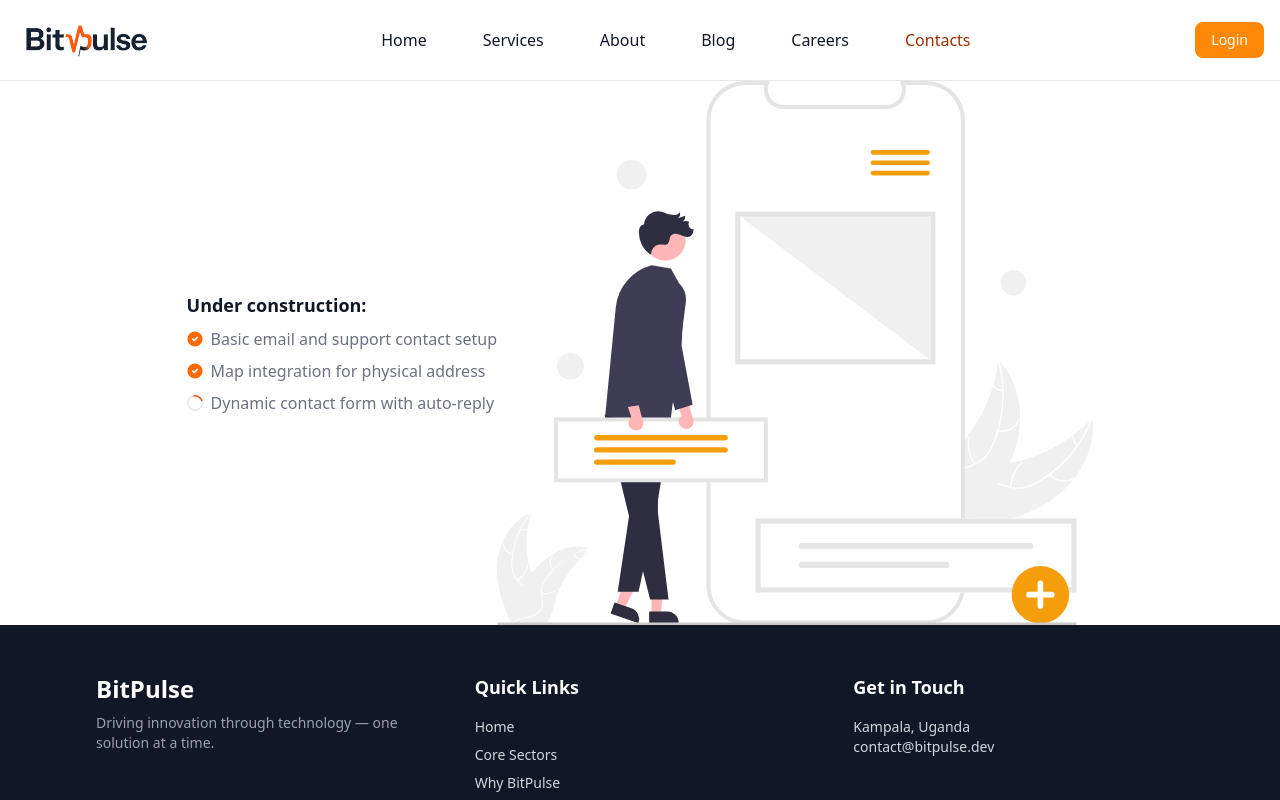
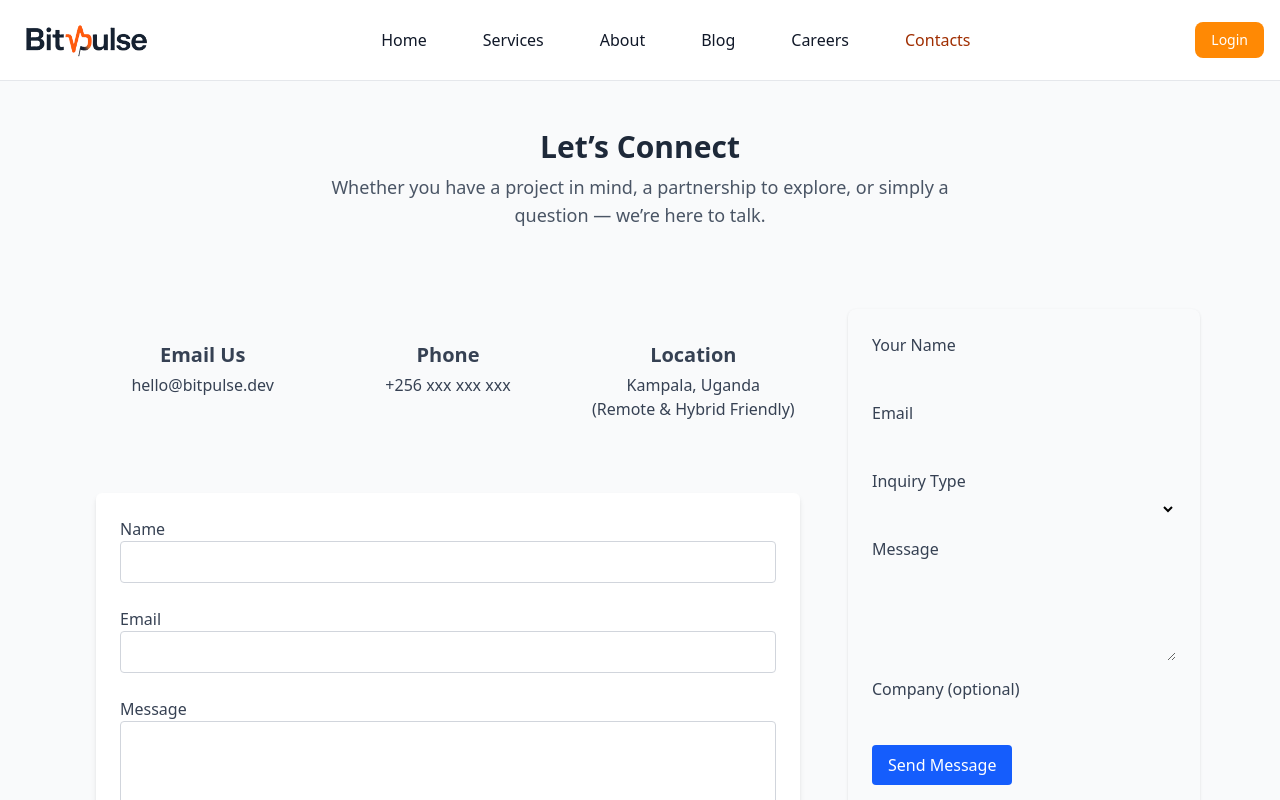
Before and after one commit to Aine-dickson/bitpulse, a Vue app: page /contacts in a window 1280 px wide. Built offline with nearby package versions, Linux system fonts and the light colour scheme.

Commit message:
About us page

```diff
--- /dev/null
+++ b/src/components/quickConsultation.vue
@@ -0,0 +1,48 @@
+<!-- TODO -->
+<template>
+  <form @submit.prevent="submitForm" class="bg-white shadow p-6 rounded space-y-4">
+    <h3 class="text-lg font-semibold">Quick Consultation Request</h3>
+    <input v-model="form.name" type="text" placeholder="Your Name" class="input" required />
+    <input v-model="form.email" type="email" placeholder="Your Email" class="input" required />
+    <select v-model="form.reason" class="input" required>
+      <option value="" disabled selected>Reason for Contact</option>
+      <option>General Inquiry</option>
+      <option>Service Request</option>
+      <option>Support</option>
+      <option>Partnership</option>
+    </select>
+    <textarea v-model="form.message" placeholder="Tell us more..." class="input" rows="4"></textarea>
+    <button type="submit" class="bg-blue-600 text-white px-4 py-2 rounded hover:bg-blue-700 w-full">
+      Send Request
+    </button>
+    <p v-if="status" class="text-sm mt-2 text-green-600">{{ status }}</p>
+  </form>
+</template>
+
+<script setup>
+import { ref } from 'vue'
+
+const form = ref({
+  name: '',
+  email: '',
+  reason: '',
+  message: ''
+})
+
+const status = ref('')
+
+function submitForm() {
+  // Simulate submit
+  setTimeout(() => {
+    status.value = 'We’ve received your message. We’ll get back to you shortly!'
+    form.value = { name: '', email: '', reason: '', message: '' }
+  }, 1000)
+}
+</script>
+
+<style scoped>
+@reference "../assets/main.css";
+.input {
+  @apply w-full border border-gray-300 rounded px-3 py-2 text-sm;
+}
+</style>
--- a/src/views/about.vue
+++ b/src/views/about.vue
@@ -1,37 +1,129 @@
 <template>
-    <div class="md:h-full h-screen flex justify-center items-center p-8 bg-[url('../assets/under_construction.svg')] md:bg-none bg-no-repeat bg-center py-8 md:py-0">
-        <div class="bg-black/60 md:bg-transparent backdrop-blur-sm rounded-lg md:rounded-none p-8 md:p-0 flex flex-col justify-center md:block">
-            <h2 class="mb-2 text-lg font-semibold text-gray-900 dark:text-white">Under construction:</h2>
-            <ul class="max-w-md space-y-2 text-gray-400 md:text-gray-500 list-inside dark:text-gray-300 md:dark:text-gray-400">
-                <li class="flex items-center">
-                    <svg class="w-4 h-4 me-2 text-orange-500 dark:text-orange-400 shrink-0" aria-hidden="true" xmlns="http://www.w3.org/2000/svg" fill="currentColor" viewBox="0 0 20 20">
-                        <path d="M10 .5a9.5 9.5 0 1 0 9.5 9.5A9.51 9.51 0 0 0 10 .5Zm3.707 8.207-4 4a1 1 0 0 1-1.414 0l-2-2a1 1 0 0 1 1.414-1.414L9 10.586l3.293-3.293a1 1 0 0 1 1.414 1.414Z"/>
-                    </svg>
-                    Introduction to BitPulse mission and values
+    <div class="min-h-screen bg-gray-950 text-gray-200 py-16 px-4 md:px-12 lg:px-24">
+        <!-- Hero -->
+        <section class="text-center mb-16">
+            <h1 class="text-4xl md:text-5xl font-bold mb-4">About BitPulse</h1>
+            <p class="text-lg text-gray-400 max-w-3xl mx-auto">
+                Because ideas deserve to be built — beautifully and boldly.
+            </p>
+        </section>
+
+        <!-- Founding Story -->
+        <section class="mb-16">
+            <h2 class="text-2xl font-semibold mb-4">Our Origin</h2>
+            <p class="text-gray-300 max-w-4xl">
+                BitPulse was born out of the desire to craft practical, transformative tech solutions that create tangible impact — from smart cities to next-gen developer tools. We began with a vision to not just build products, but to empower industries and communities.
+            </p>
+        </section>
+
+        <!-- Mission and Vision -->
+        <section class="mb-16">
+            <div class="grid md:grid-cols-2 gap-8">
+                <div>
+                    <h3 class="text-xl font-semibold mb-2">Our Mission</h3>
+                    <p class="text-gray-300">
+                        To engineer purposeful technology that solves real-world problems and uplifts people and industries.
+                    </p>
+                </div>
+                <div>
+                    <h3 class="text-xl font-semibold mb-2">Our Vision</h3>
+                    <p class="text-gray-300">
+                        A world where tech works in harmony with human potential — building smarter cities, better health systems, and inclusive digital futures.
+                    </p>
+                </div>
+            </div>
+        </section>
+
+        <!-- Core Values -->
+        <section class="mb-16">
+            <h2 class="text-2xl font-semibold mb-4 text-gray-200">What Drives Us</h2>
+            <ul class="grid md:grid-cols-3 gap-6">
+                <li class="bg-orange-800 p-6 rounded shadow">
+                    <h4 class="font-bold mb-2">Driven by Innovation</h4>
+                    <p>We don’t just follow trends — we engineer tomorrow’s breakthroughs from the ground up.</p>
                 </li>
-                <li class="flex items-center">
-                    <svg class="w-4 h-4 me-2 text-orange-500 dark:text-orange-400 shrink-0" aria-hidden="true" xmlns="http://www.w3.org/2000/svg" fill="currentColor" viewBox="0 0 20 20">
-                        <path d="M10 .5a9.5 9.5 0 1 0 9.5 9.5A9.51 9.51 0 0 0 10 .5Zm3.707 8.207-4 4a1 1 0 0 1-1.414 0l-2-2a1 1 0 0 1 1.414-1.414L9 10.586l3.293-3.293a1 1 0 0 1 1.414 1.414Z"/>
-                    </svg>
-                    Overview of BitCraft and open-source culture
+                <li class="bg-orange-800 p-6 rounded shadow">
+                    <h4 class="font-bold mb-2">Full-Stack Expertise</h4>
+                    <p>From hardware schematics to scalable cloud systems, we craft seamless end-to-end solutions.</p>
                 </li>
-                <li class="flex items-center">
-                    <div role="status">
-                        <svg aria-hidden="true" class="w-4 h-4 me-2 text-gray-200 animate-spin dark:text-gray-600 fill-orange-600" viewBox="0 0 100 101" fill="none" xmlns="http://www.w3.org/2000/svg"><path d="M100 50.5908C100 78.2051 77.6142 100.591 50 100.591C22.3858 100.591 0 78.2051 0 50.5908C0 22.9766 22.3858 0.59082 50 0.59082C77.6142 0.59082 100 22.9766 100 50.5908ZM9.08144 50.5908C9.08144 73.1895 27.4013 91.5094 50 91.5094C72.5987 91.5094 90.9186 73.1895 90.9186 50.5908C90.9186 27.9921 72.5987 9.67226 50 9.67226C27.4013 9.67226 9.08144 27.9921 9.08144 50.5908Z" fill="currentColor"/><path d="M93.9676 39.0409C96.393 38.4038 97.8624 35.9116 97.0079 33.5539C95.2932 28.8227 92.871 24.3692 89.8167 20.348C85.8452 15.1192 80.8826 10.7238 75.2124 7.41289C69.5422 4.10194 63.2754 1.94025 56.7698 1.05124C51.7666 0.367541 46.6976 0.446843 41.7345 1.27873C39.2613 1.69328 37.813 4.19778 38.4501 6.62326C39.0873 9.04874 41.5694 10.4717 44.0505 10.1071C47.8511 9.54855 51.7191 9.52689 55.5402 10.0491C60.8642 10.7766 65.9928 12.5457 70.6331 15.2552C75.2735 17.9648 79.3347 21.5619 82.5849 25.841C84.9175 28.9121 86.7997 32.2913 88.1811 35.8758C89.083 38.2158 91.5421 39.6781 93.9676 39.0409Z" fill="currentFill"/></svg>
-                        <span class="sr-only">Loading...</span>
-                    </div>
-                    Team bios and origin story
+                <li class="bg-orange-800 p-6 rounded shadow">
+                    <h4 class="font-bold mb-2">Community-Focused</h4>
+                    <p>We build with and for people. Our open approach invites collaboration, learning, and shared success.</p>
                 </li>
-                <!-- <li class="flex items-center">
-                    <div role="status">
-                        <svg aria-hidden="true" class="w-4 h-4 me-2 text-gray-200 animate-spin dark:text-gray-600 fill-orange-600" viewBox="0 0 100 101" fill="none" xmlns="http://www.w3.org/2000/svg"><path d="M100 50.5908C100 78.2051 77.6142 100.591 50 100.591C22.3858 100.591 0 78.2051 0 50.5908C0 22.9766 22.3858 0.59082 50 0.59082C77.6142 0.59082 100 22.9766 100 50.5908ZM9.08144 50.5908C9.08144 73.1895 27.4013 91.5094 50 91.5094C72.5987 91.5094 90.9186 73.1895 90.9186 50.5908C90.9186 27.9921 72.5987 9.67226 50 9.67226C27.4013 9.67226 9.08144 27.9921 9.08144 50.5908Z" fill="currentColor"/><path d="M93.9676 39.0409C96.393 38.4038 97.8624 35.9116 97.0079 33.5539C95.2932 28.8227 92.871 24.3692 89.8167 20.348C85.8452 15.1192 80.8826 10.7238 75.2124 7.41289C69.5422 4.10194 63.2754 1.94025 56.7698 1.05124C51.7666 0.367541 46.6976 0.446843 41.7345 1.27873C39.2613 1.69328 37.813 4.19778 38.4501 6.62326C39.0873 9.04874 41.5694 10.4717 44.0505 10.1071C47.8511 9.54855 51.7191 9.52689 55.5402 10.0491C60.8642 10.7766 65.9928 12.5457 70.6331 15.2552C75.2735 17.9648 79.3347 21.5619 82.5849 25.841C84.9175 28.9121 86.7997 32.2913 88.1811 35.8758C89.083 38.2158 91.5421 39.6781 93.9676 39.0409Z" fill="currentFill"/></svg>
-                        <span class="sr-only">Loading...</span>
-                    </div>
-                    Interactive timeline of our evolution
-                </li> -->
             </ul>
-        </div>
+        </section>
 
-        <img src="../assets/under_construction.svg" alt="" class="hidden md:block">
+        <!-- How We Work -->
+        <section class="mb-16">
+            <h2 class="text-2xl font-semibold mb-4">How We Work</h2>
+            <p class="max-w-4xl text-gray-300">
+                Our process is lean, agile, and deeply collaborative. We begin by understanding your vision, then build a strategic roadmap to bring it to life — with full-stack development, prototyping, and ongoing support that scales with your needs.
+            </p>
+        </section>
+
+        <!-- BitPulse in Numbers (optional) -->
+        <section class="mb-16">
+            <h2 class="text-2xl font-semibold mb-4">BitPulse in Numbers</h2>
+            <div class="grid sm:grid-cols-3 gap-6 text-center">
+                <div>
+                    <p class="text-4xl font-bold">0+</p>
+                    <p class="text-gray-400">Projects Deployed</p>
+                </div>
+                <div>
+                    <p class="text-4xl font-bold">0+</p>
+                    <p class="text-gray-400">Developers Empowered</p>
+                </div>
+                <div>
+                    <p class="text-4xl font-bold">0+</p>
+                    <p class="text-gray-400">Hours of R&D</p>
+                </div>
+            </div>
+
+            <!-- Note: Replace 0+ with actual values when available -->
+        </section>
+
+        <!-- Founder Quote (optional) -->
+        <section class="mb-16 text-center">
+            <blockquote class="italic text-lg text-gray-300 max-w-2xl mx-auto">
+                “We’re not just coding solutions — we’re building bridges between what’s possible and what’s needed.”
+            </blockquote>
+            <p class="mt-2 text-sm text-gray-500">— BitPulse Founder</p>
+        </section>
+
+        <!-- Timeline (optional) -->
+        <section class="mb-16">
+        <h2 class="text-2xl font-semibold mb-4">Milestones</h2>
+            <ul class="border-l-2 border-orange-600 pl-6 space-y-6">
+                <li>
+                    <div class="text-orange-600 font-bold">2023</div>
+                    <p class="text-gray-300">BitPulse vision conceived and research started.</p>
+                </li>
+                <li>
+                    <div class="text-orange-600 font-bold">2024</div>
+                    <p class="text-gray-300">BitCraft launched as the open innovation community arm.</p>
+                </li>
+                <li>
+                    <div class="text-orange-600 font-bold">2025</div>
+                    <p class="text-gray-300">Public launch and pilot projects underway.</p>
+                </li>
+            </ul>
+        </section>
+
+        <!-- Manifesto (optional) -->
+        <section class="mb-16 bg-orange-800 p-8 rounded">
+            <h2 class="text-2xl font-semibold mb-4 text-center text-gray-100">The BitPulse Manifesto</h2>
+            <p class="max-w-3xl mx-auto text-gray-300 text-center">
+                We believe in purposeful technology. In small teams that build big things. In local ideas with global impact. In tech that respects people, that educates, that amplifies what makes us human.
+            </p>
+        </section>
+
+        <!-- CTA -->
+        <section class="text-center mt-16">
+            <h2 class="text-2xl font-bold mb-4">Let’s Build Something That Matters</h2>
+            <p class="text-gray-400 mb-6">Ready to bring your vision to life or explore how we can work together?</p>
+            <router-link to="/contacts" class="inline-block bg-orange-600 hover:bg-orange-700 text-white px-6 py-3 rounded">
+                Connect with Us
+            </router-link>
+        </section>
     </div>
 </template>
--- a/src/views/contacts.vue
+++ b/src/views/contacts.vue
@@ -1,39 +1,144 @@
 <template>
-    <div class="md:h-full h-screen flex justify-center items-center p-8 bg-[url('../assets/under_construction.svg')] md:bg-none bg-no-repeat bg-center py-8 md:py-0">
-        <div class="bg-black/60 md:bg-transparent backdrop-blur-sm rounded-lg md:rounded-none p-8 md:p-0 flex flex-col justify-center md:block">
-            <h2 class="mb-2 text-lg font-semibold text-gray-900 dark:text-white">Under construction:</h2>
-            <ul class="max-w-md space-y-2 text-gray-400 md:text-gray-500 list-inside dark:text-gray-300 md:dark:text-gray-400">
-                <li class="flex items-center">
-                    <svg class="w-4 h-4 me-2 text-orange-500 dark:text-orange-400 shrink-0" aria-hidden="true" xmlns="http://www.w3.org/2000/svg" fill="currentColor" viewBox="0 0 20 20">
-                        <path d="M10 .5a9.5 9.5 0 1 0 9.5 9.5A9.51 9.51 0 0 0 10 .5Zm3.707 8.207-4 4a1 1 0 0 1-1.414 0l-2-2a1 1 0 0 1 1.414-1.414L9 10.586l3.293-3.293a1 1 0 0 1 1.414 1.414Z"/>
-                    </svg>
-                    Basic email and support contact setup
-                </li>
+    <div class="bg-gray-50 min-h-screen">
+        <!-- Intro -->
+        <section class="text-center py-12 px-4">
+            <h1 class="text-3xl font-bold text-gray-800">Let’s Connect</h1>
+            <p class="mt-2 text-gray-600 text-lg max-w-2xl mx-auto">
+                Whether you have a project in mind, a partnership to explore, or simply a question — we’re here to talk.
+            </p>
+        </section>
 
-                <li class="flex items-center">
-                    <svg class="w-4 h-4 me-2 text-orange-500 dark:text-orange-400 shrink-0" aria-hidden="true" xmlns="http://www.w3.org/2000/svg" fill="currentColor" viewBox="0 0 20 20">
-                        <path d="M10 .5a9.5 9.5 0 1 0 9.5 9.5A9.51 9.51 0 0 0 10 .5Zm3.707 8.207-4 4a1 1 0 0 1-1.414 0l-2-2a1 1 0 0 1 1.414-1.414L9 10.586l3.293-3.293a1 1 0 0 1 1.414 1.414Z"/>
-                    </svg>
-                     Map integration for physical address
-                </li>
+        <!-- Main contact content -->
+        <section class="grid grid-cols-1 md:grid-cols-3 gap-8 max-w-6xl mx-auto px-4 py-8">
+            <div class="col-span-3 md:col-span-2">
+                <!-- Contact Methods -->
+                <section class="grid grid-cols-1 md:grid-cols-3 gap-8 px-4 py-8 text-gray-700">
+                    <div class="text-center">
+                        <h3 class="text-xl font-semibold">Email Us</h3>
+                        <p class="mt-1">hello@bitpulse.dev</p>
+                    </div>
+                    <div class="text-center">
+                        <h3 class="text-xl font-semibold">Phone</h3>
+                        <p class="mt-1">+256 xxx xxx xxx</p>
+                    </div>
+                    <div class="text-center">
+                        <h3 class="text-xl font-semibold">Location</h3>
+                        <p class="mt-1">Kampala, Uganda<br />(Remote & Hybrid Friendly)</p>
+                    </div>
+                </section>
 
-                <li class="flex items-center">
-                    <div role="status">
-                        <svg aria-hidden="true" class="w-4 h-4 me-2 text-gray-200 animate-spin dark:text-gray-600 fill-orange-600" viewBox="0 0 100 101" fill="none" xmlns="http://www.w3.org/2000/svg"><path d="M100 50.5908C100 78.2051 77.6142 100.591 50 100.591C22.3858 100.591 0 78.2051 0 50.5908C0 22.9766 22.3858 0.59082 50 0.59082C77.6142 0.59082 100 22.9766 100 50.5908ZM9.08144 50.5908C9.08144 73.1895 27.4013 91.5094 50 91.5094C72.5987 91.5094 90.9186 73.1895 90.9186 50.5908C90.9186 27.9921 72.5987 9.67226 50 9.67226C27.4013 9.67226 9.08144 27.9921 9.08144 50.5908Z" fill="currentColor"/><path d="M93.9676 39.0409C96.393 38.4038 97.8624 35.9116 97.0079 33.5539C95.2932 28.8227 92.871 24.3692 89.8167 20.348C85.8452 15.1192 80.8826 10.7238 75.2124 7.41289C69.5422 4.10194 63.2754 1.94025 56.7698 1.05124C51.7666 0.367541 46.6976 0.446843 41.7345 1.27873C39.2613 1.69328 37.813 4.19778 38.4501 6.62326C39.0873 9.04874 41.5694 10.4717 44.0505 10.1071C47.8511 9.54855 51.7191 9.52689 55.5402 10.0491C60.8642 10.7766 65.9928 12.5457 70.6331 15.2552C75.2735 17.9648 79.3347 21.5619 82.5849 25.841C84.9175 28.9121 86.7997 32.2913 88.1811 35.8758C89.083 38.2158 91.5421 39.6781 93.9676 39.0409Z" fill="currentFill"/></svg>
-                        <span class="sr-only">Loading...</span>
+                <!-- Contact Form -->
+                <section class="max-w-3xl mx-auto px-4 py-10">
+                    <form @submit.prevent="sendMessage" class="space-y-6 bg-white p-6 shadow-md rounded-md">
+                        <div>
+                            <label class="block text-gray-700">Name</label>
+                            <input v-model="form.name" type="text" required class="w-full border border-gray-300 p-2 rounded" />
+                        </div>
+                        <div>
+                            <label class="block text-gray-700">Email</label>
+                            <input v-model="form.email" type="email" required class="w-full border border-gray-300 p-2 rounded" />
+                        </div>
+                        <div>
+                            <label class="block text-gray-700">Message</label>
+                            <textarea v-model="form.message" required rows="5" class="w-full border border-gray-300 p-2 rounded"></textarea>
+                        </div>
+                            <button type="submit" class="bg-blue-600 text-white px-6 py-2 rounded hover:bg-blue-700">
+                            Send Message
+                        </button>
+                    </form>
+                </section>
+
+                <!-- Social Links -->
+                <section class="text-center py-8">
+                    <h3 class="text-lg text-gray-600 mb-2">Follow Us</h3>
+                    <div class="flex justify-center space-x-4 text-blue-600 text-2xl">
+                        <a href="https://twitter.com/bitpulse_dev" target="_blank"><i class="fab fa-twitter"></i></a>
+                        <a href="https://github.com/bitpulse-dev" target="_blank"><i class="fab fa-github"></i></a>
                     </div>
-                    Dynamic contact form with auto-reply
-                </li>
+                </section>
+            </div>
 
-                <!-- <li class="flex items-center">
-                    <svg class="w-4 h-4 me-2 text-orange-500 dark:text-orange-400 shrink-0" aria-hidden="true" xmlns="http://www.w3.org/2000/svg" fill="currentColor" viewBox="0 0 20 20">
-                        <path d="M10 .5a9.5 9.5 0 1 0 9.5 9.5A9.51 9.51 0 0 0 10 .5Zm3.707 8.207-4 4a1 1 0 0 1-1.414 0l-2-2a1 1 0 0 1 1.414-1.414L9 10.586l3.293-3.293a1 1 0 0 1 1.414 1.414Z"/>
-                    </svg>
-                    Team-specific contact routing (sales, support, hiring)
-                </li> -->
-            </ul>
-        </div>
+            <!-- Live Chat panel -->
+            <div>
+                <div >
+                    <form @submit.prevent="submitForm" class="space-y-4 bg-gray-50 p-6 rounded-lg shadow">
+                    <label class="block">
+                        <span class="text-gray-700">Your Name</span>
+                        <input type="text" v-model="form.name" class="mt-1 block w-full rounded border-gray-300" required />
+                    </label>
 
-        <img src="../assets/under_construction.svg" alt="hidden md:block" class="hidden md:block">
+                    <label class="block">
+                        <span class="text-gray-700">Email</span>
+                        <input type="email" v-model="form.email" class="mt-1 block w-full rounded border-gray-300" required />
+                    </label>
+
+                    <label class="block">
+                        <span class="text-gray-700">Inquiry Type</span>
+                        <select v-model="form.type" class="mt-1 block w-full rounded border-gray-300">
+                        <option>General Inquiry</option>
+                        <option>Request a Quote</option>
+                        <option>Support</option>
+                        <option>Partnership</option>
+                        <option>Media</option>
+                        <option>Feedback</option>
+                        </select>
+                    </label>
+
+                    <label class="block">
+                        <span class="text-gray-700">Message</span>
+                        <textarea v-model="form.message" class="mt-1 block w-full rounded border-gray-300" rows="4" required></textarea>
+                    </label>
+
+                    <label class="block">
+                        <span class="text-gray-700">Company (optional)</span>
+                        <input type="text" v-model="form.company" class="mt-1 block w-full rounded border-gray-300" />
+                    </label>
+
+                    <button type="submit" class="bg-blue-600 hover:bg-blue-700 text-white px-4 py-2 rounded">
+                        Send Message
+                    </button>
+                    </form>
+                    <span>
+                        <span class="font-medium">Log in</span> to access live chat support or <a href="#" class="text-blue-600 hover:underline">book a quick consultation</a>.
+                    </span>
+                </div>
+
+                <div >
+                    <!-- Placeholder Chat UI for logged-in users -->
+                    <div class="bg-white border border-gray-200 rounded-lg shadow p-6 h-96 flex flex-col justify-between">
+                    <div class="text-gray-600">You're now connected to BitPulse Support. Start your conversation below:</div>
+                    <div class="flex-1 my-4 overflow-auto bg-gray-50 p-2 rounded">[ Chat Thread Placeholder ]</div>
+                        <div class="flex">
+                            <input v-model="chatMessage" type="text" class="flex-1 border rounded-l px-3 py-2 border-gray-300" placeholder="Type your message..." />
+                            <button @click="sendChat" class="bg-blue-600 text-white px-4 rounded-r">Send</button>
+                        </div>
+                    </div>
+                </div>
+            </div>
+        </section>
+
+        <!-- CTA Footer -->
+        <section class="text-center py-12 bg-gray-100">
+            <h3 class="text-2xl font-bold text-gray-800 mb-2">Not sure where to begin?</h3>
+            <p class="text-gray-600 mb-6">Let’s help you figure it out in a free, no-pressure consultation.</p>
+            <a href="/consultation" class="bg-orange-500 hover:bg-orange-600 text-white px-6 py-3 rounded">
+                Book a Free Consultation
+            </a>
+        </section>
     </div>
 </template>
+
+<script setup>
+import { ref } from 'vue';
+
+const form = ref({
+  name: '',
+  email: '',
+  message: ''
+});
+
+const sendMessage = () => {
+  // Replace with actual form integration logic
+  alert('Message sent! We’ll be in touch soon.');
+};
+</script>
```
Also changed, not shown: src/components/liveChatPanel.vue (added, +11 -0 lines).
